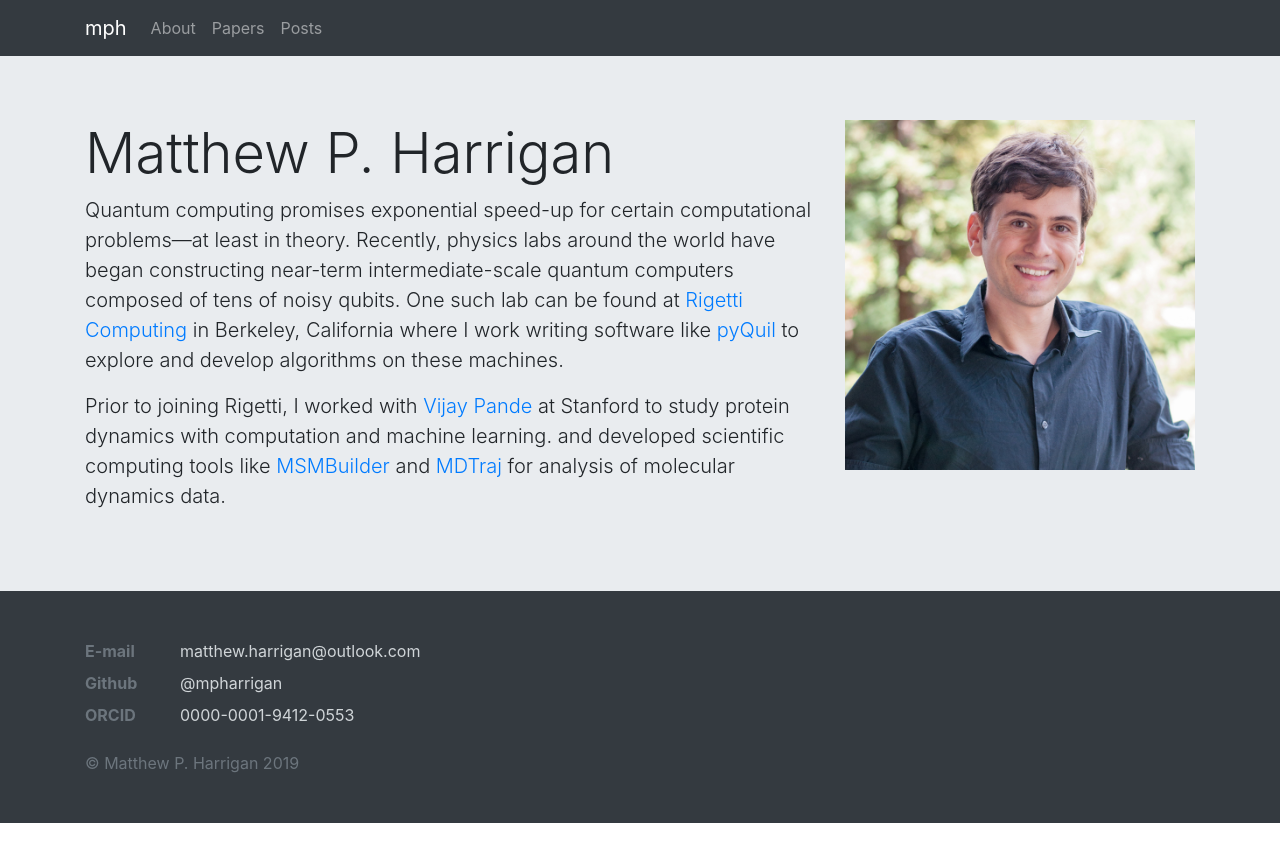
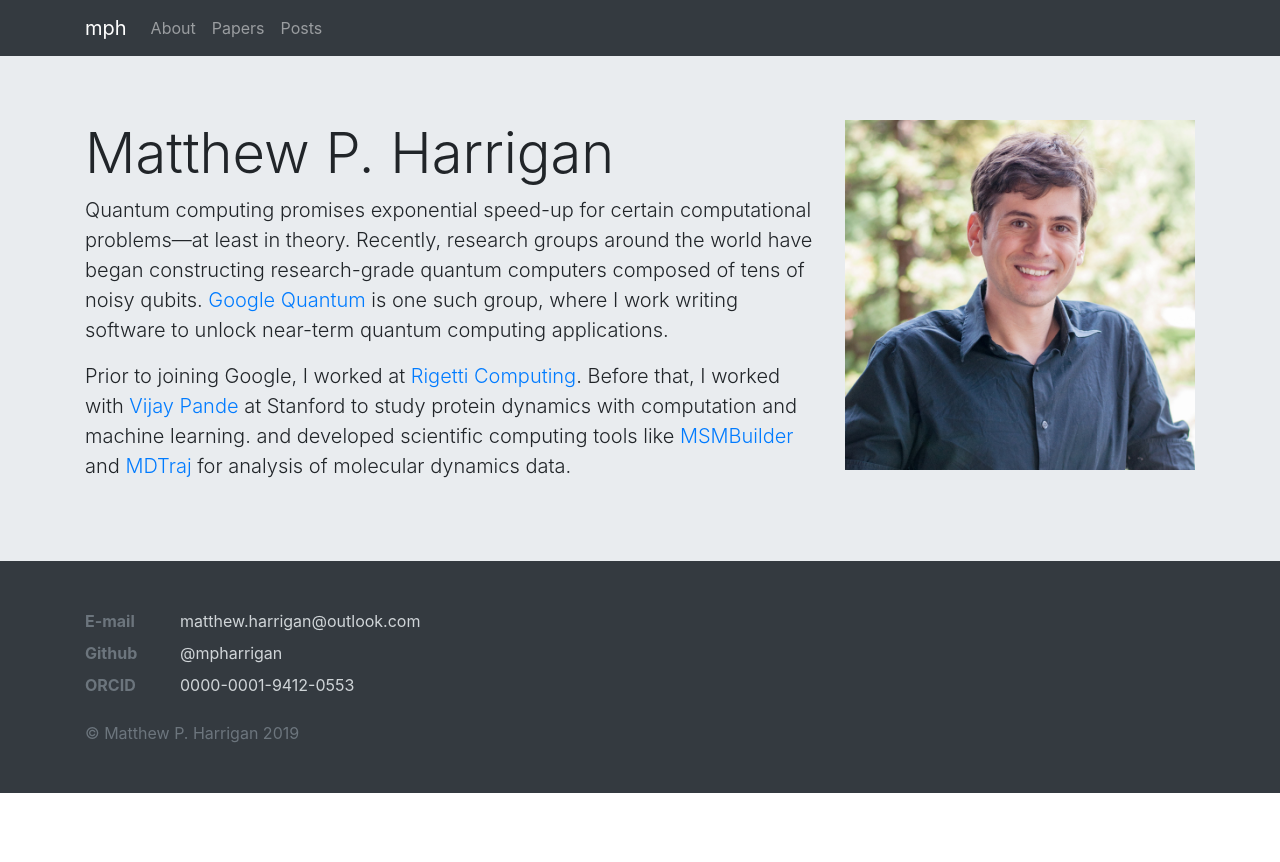
Before and after one commit to mpharrigan/mpharrigan.github.io, a Jekyll site: the page built from index.html, in a window 1280 px wide. Shown: the top 862 px of the page. Built offline with Jekyll 4.4.1, drawn with Linux system fonts in a browser that asks for light colours.

Commit message:
Update index.yaml

```diff
--- a/_data/index.yaml
+++ b/_data/index.yaml
@@ -3,12 +3,12 @@
 image: mph-2016ecr2.jpg
 jumbo: |+
   Quantum computing promises exponential speed-up for certain computational problems---at least in theory.
-  Recently, physics labs around the world have began constructing near-term intermediate-scale quantum computers
-  composed of tens of noisy qubits. One such lab can be found at [Rigetti Computing] in Berkeley, California
-  where I work writing software
-  like [pyQuil] to explore and develop algorithms on these machines.
+  Recently, research groups around the world have began constructing research-grade quantum computers
+  composed of tens of noisy qubits. [Google Quantum] is one such group, where I work writing software to unlock near-term
+  quantum computing applications.
 
-  Prior to joining Rigetti,
+  Prior to joining Google,
+  I worked at [Rigetti Computing]. Before that,
   I worked with [Vijay Pande] at Stanford to study protein dynamics with computation and machine learning.
   and developed scientific computing tools like [MSMBuilder] and [MDTraj] for analysis of molecular dynamics data.
 
@@ -18,3 +18,4 @@ jumbo: |+
   [mdtraj]: http://mdtraj.org/
   [rigetti computing]: https://rigetti.com/
   [pyquil]: https://github.com/rigetticomputing/pyquil
+  [google quantum]: https://ai.google/research/teams/applied-science/quantum-ai/
```
